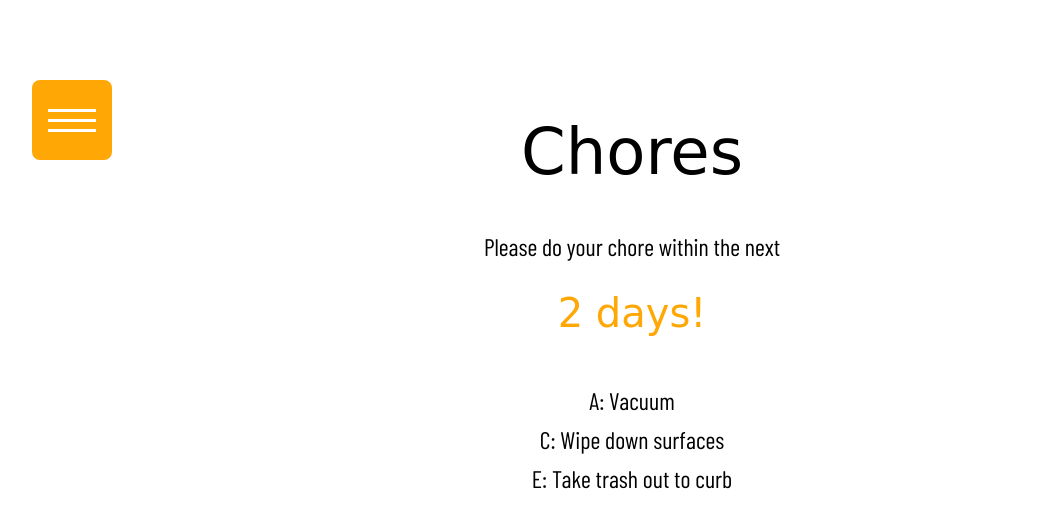
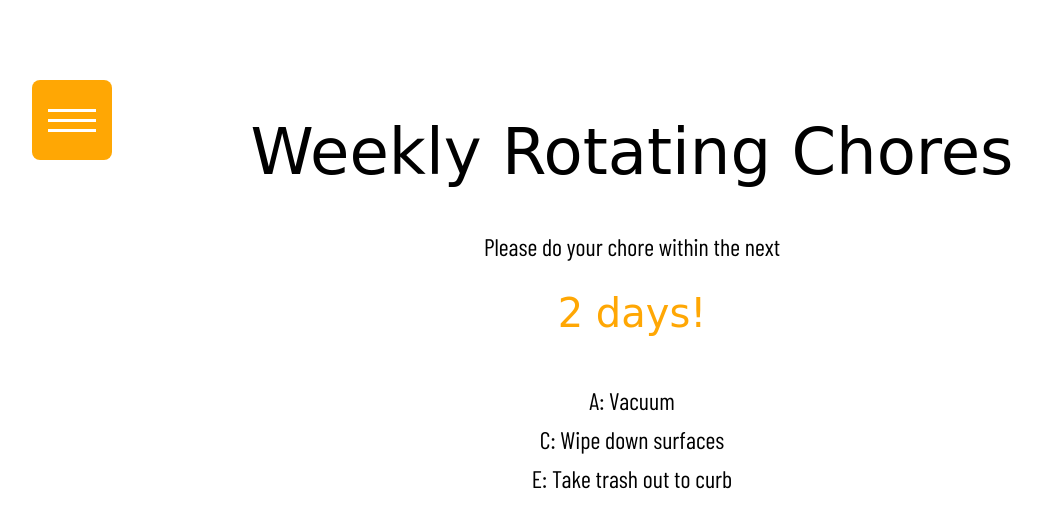
Before and after one commit to pabba-n/house, a plain HTML site: page chores.html in a window 1280 px wide. Shown: the whole page, without its empty margins (8-1050 px from the left). Drawn offline with nearby package versions, Linux system fonts and the light colour scheme; a web font is replaced by a local one.

Commit message:
changed wording

```diff
--- a/chores.html
+++ b/chores.html
@@ -44,7 +44,7 @@
             </div>
         </div>
     </body>
-    <h2>Chores</h2>
+    <h2>Weekly Rotating Chores</h2>
     <h3>Please do your chore within the next</h3>
     <h2 id="countdown"></h2>
     <br>
```
